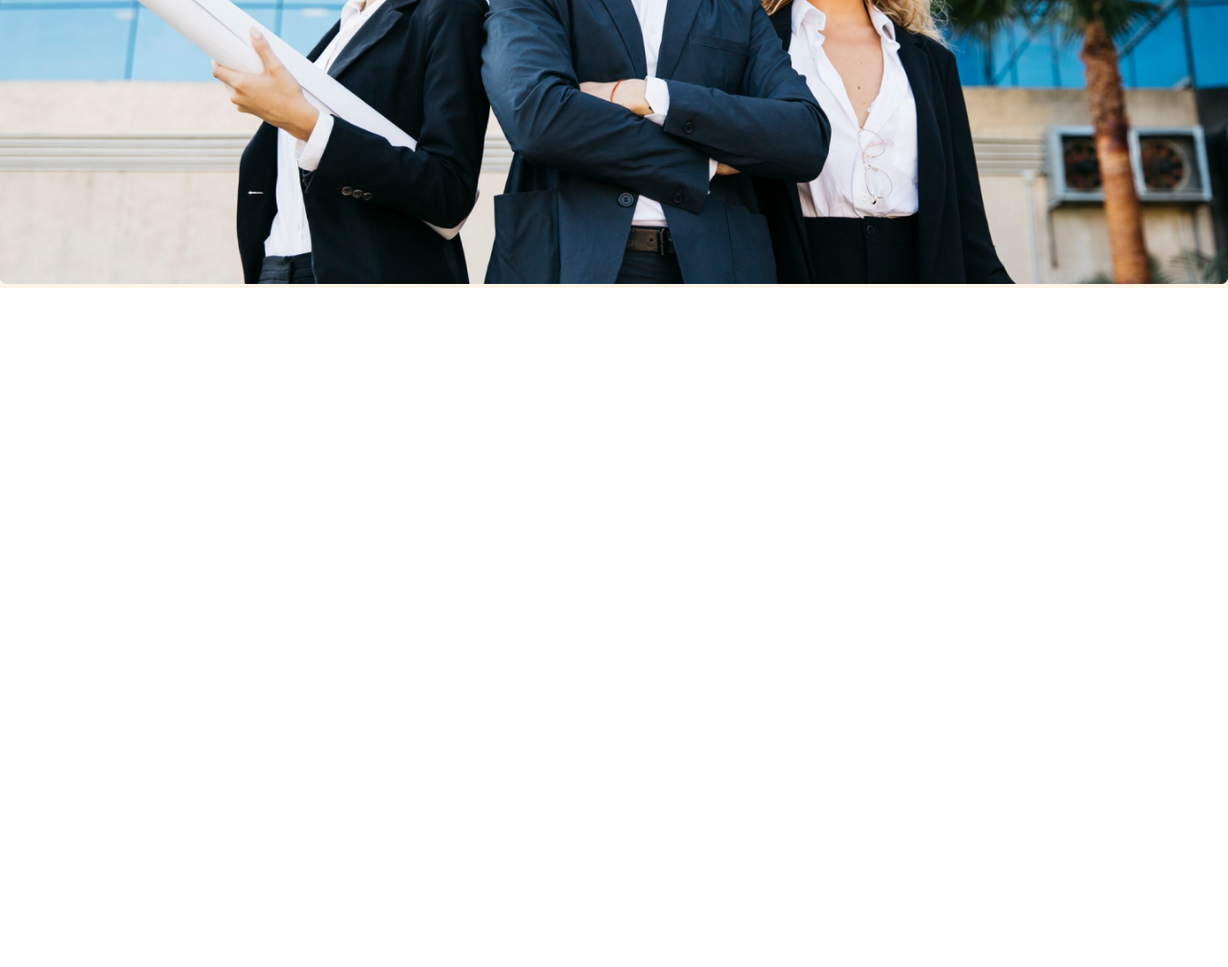
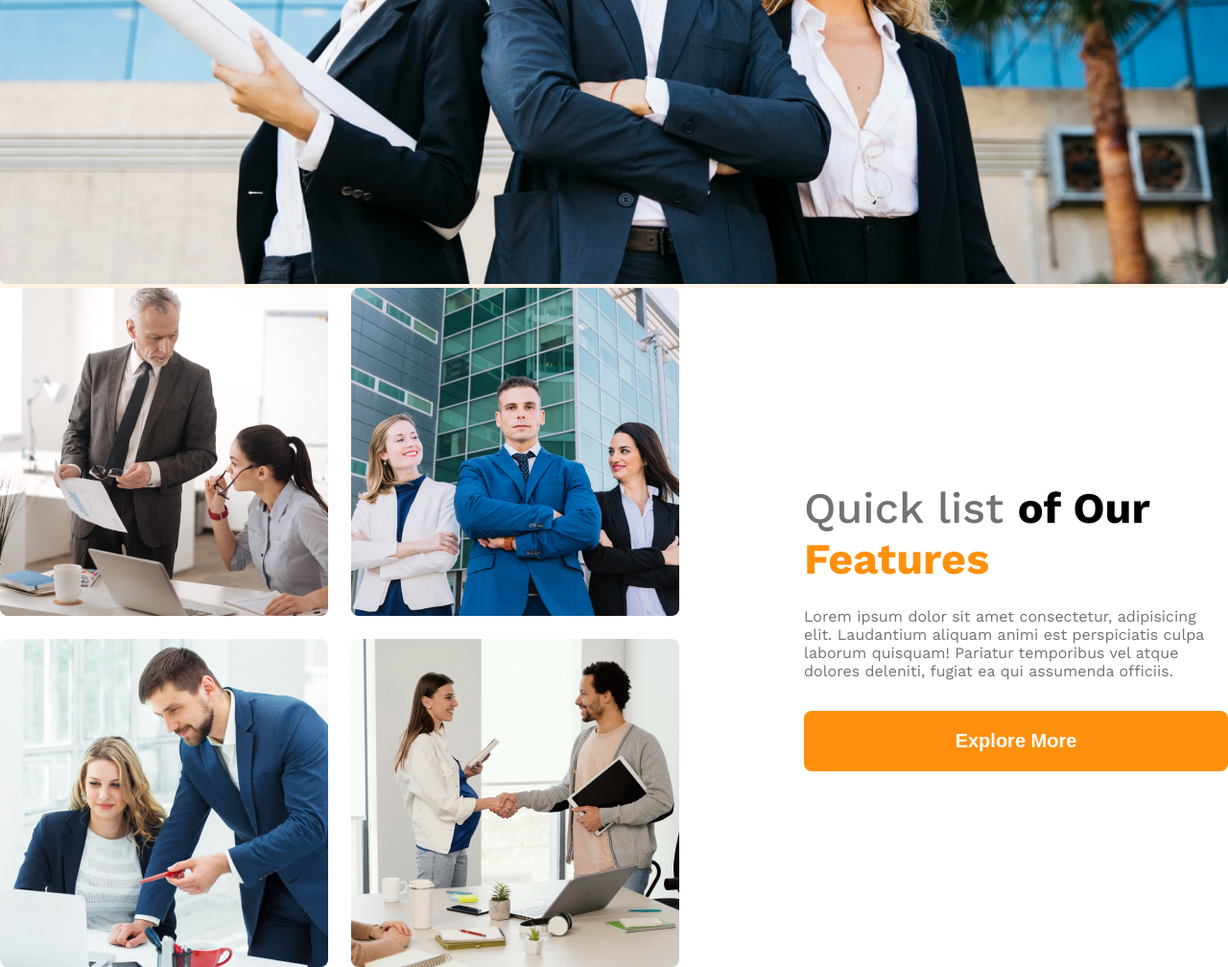
Before and after one commit to sohagmn/g3-architects-website, a plain HTML site: page index.html in a window 1280 px wide. Shown: the part 682-1690 px from the top of the page at 96% size. Before the commit the page ends 982 px from the top, so only its background shows below. Drawn offline with nearby package versions, Linux system fonts and the light colour scheme.

Commit message:
added section 1 and tryed to make it resposive

```diff
--- a/index.html
+++ b/index.html
@@ -33,7 +33,19 @@
     </header>
 
     <main>
-
+        <section class="section-1 display-flex">
+            <div class="team-img-container">
+                <img src="images/team1.png" alt="">
+                <img src="images/team2.png" alt="">
+                <img src="images/team3.png" alt="">
+                <img src="images/team4.png" alt="">
+            </div>
+            <div class="our-features display-flex" >
+                <h3 class="feature-title"><span class="ql text-light-gray">Quick list </span> of Our <span class="feature">Features</span></h3>
+                <p class="feature-description text-light-gray">Lorem ipsum dolor sit amet consectetur, adipisicing elit. Laudantium aliquam animi est perspiciatis culpa laborum quisquam! Pariatur temporibus vel atque dolores deleniti, fugiat ea qui assumenda officiis.</p>
+                <button class="btn-primary">Explore More</button>
+            </div>
+        </section>
     </main>
 
     <footer>
--- a/style/architects.css
+++ b/style/architects.css
@@ -9,7 +9,10 @@
     font-weight: 400;
     font-style: normal;
   }
-
+main{
+    max-width: 1440px;
+    margin: 0 auto;
+}
   /* shared styles */
 .display-flex{
     display: flex;
@@ -59,7 +62,7 @@
     text-decoration: none;
 }
 
-.navbar .banner{
+.navbar, .banner{
     margin: 0 auto;
     max-width: 1440px;
 }
@@ -89,11 +92,48 @@
 .banner-image{
     width: 100%;
 }
+.team-img-container{
+    display: grid;
+    grid-template-columns: repeat(2, 1fr);
+    gap: 24px;
+}
+.our-features{
+    /* align-items: center; */
+    flex-direction: column;
+    margin-left: 130px;
+    max-width: 530px;
+    /* row-gap: 20px; */
+    justify-content: center;
+    /* text-align: center; */
+
+}
+
+.feature-title{
+    font-size: 45px;
+    margin-bottom: 24px;
+}
+.feature-description{
+    margin-bottom: 32px;
+
+}
+.ql{
+    font-weight: 500;
+}
+.feature{
+    color: rgb(255, 144, 14);
+}
 
 /* responsive media quary */
 
 @media screen and (max-width: 576px) {
-    .navbar , .nav-links{
+    .navbar , .nav-links, .section-1{
         flex-direction: column;
     }
+    .team-img-container{
+        grid-template-columns: repeat(1, 1fr);
+        margin-left: 20px;
+    }
+    .our-features{
+        margin: 20px;
+    }
 }
```
